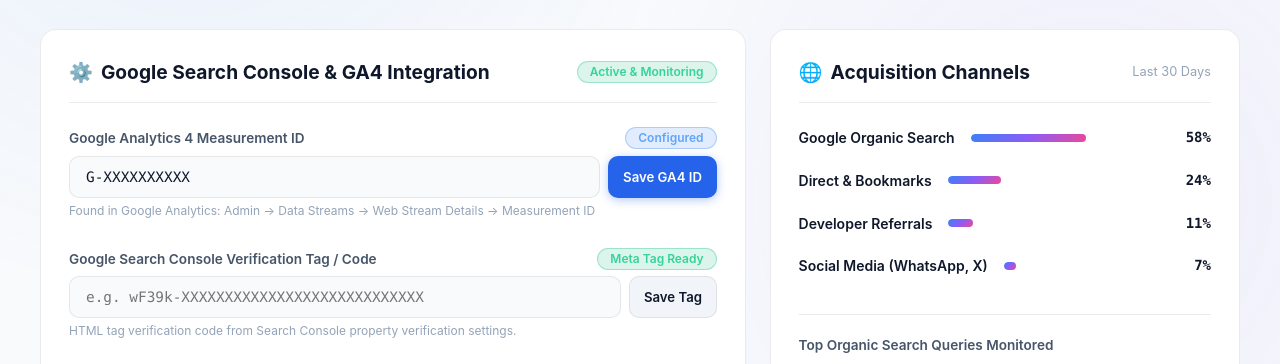
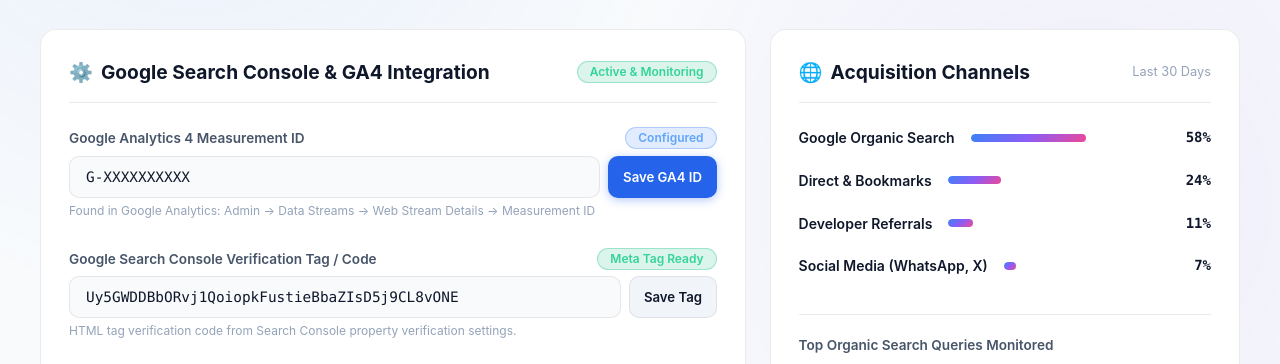
Before and after one commit to iamkuruphere-sudo/fullstopsolution-website, a plain HTML site: page dashboard.html in a window 1280 px wide. Shown: the part 357-721 px from the top of the page. Drawn offline with Linux system fonts and the light colour scheme.

Commit message:
Add Google Search Console verification meta tag and verification file

```diff
--- a/assets/js/analytics.js
+++ b/assets/js/analytics.js
@@ -19,7 +19,7 @@
   },
 
   getGscCode() {
-    return localStorage.getItem('fs_gsc_code') || '';
+    return localStorage.getItem('fs_gsc_code') || 'Uy5GWDDBbORvj1QoiopkFustieBbaZIsD5j9CL8vONE';
   },
 
   setGscCode(code) {
--- a/dashboard.html
+++ b/dashboard.html
@@ -5,6 +5,7 @@
   <meta name="viewport" content="width=device-width, initial-scale=1.0">
   <title>Traffic & Analytics Dashboard | Fullstop Solution</title>
   <meta name="description" content="Executive traffic monitoring dashboard for www.fullstopsolution.in. Google Search Console & Google Analytics 4 tracking center.">
+  <meta name="google-site-verification" content="Uy5GWDDBbORvj1QoiopkFustieBbaZIsD5j9CL8vONE">
   <link rel="canonical" href="https://www.fullstopsolution.in/dashboard.html">
   <link rel="icon" type="image/png" href="assets/images/logo.png">
   <link rel="stylesheet" href="assets/css/styles.css">
```
Also changed, not shown: googleUy5GWDDBbORvj1QoiopkFustieBbaZIsD5j9CL8vONE.html (added, +1 -0 lines), index.html (+1 -1 lines).
